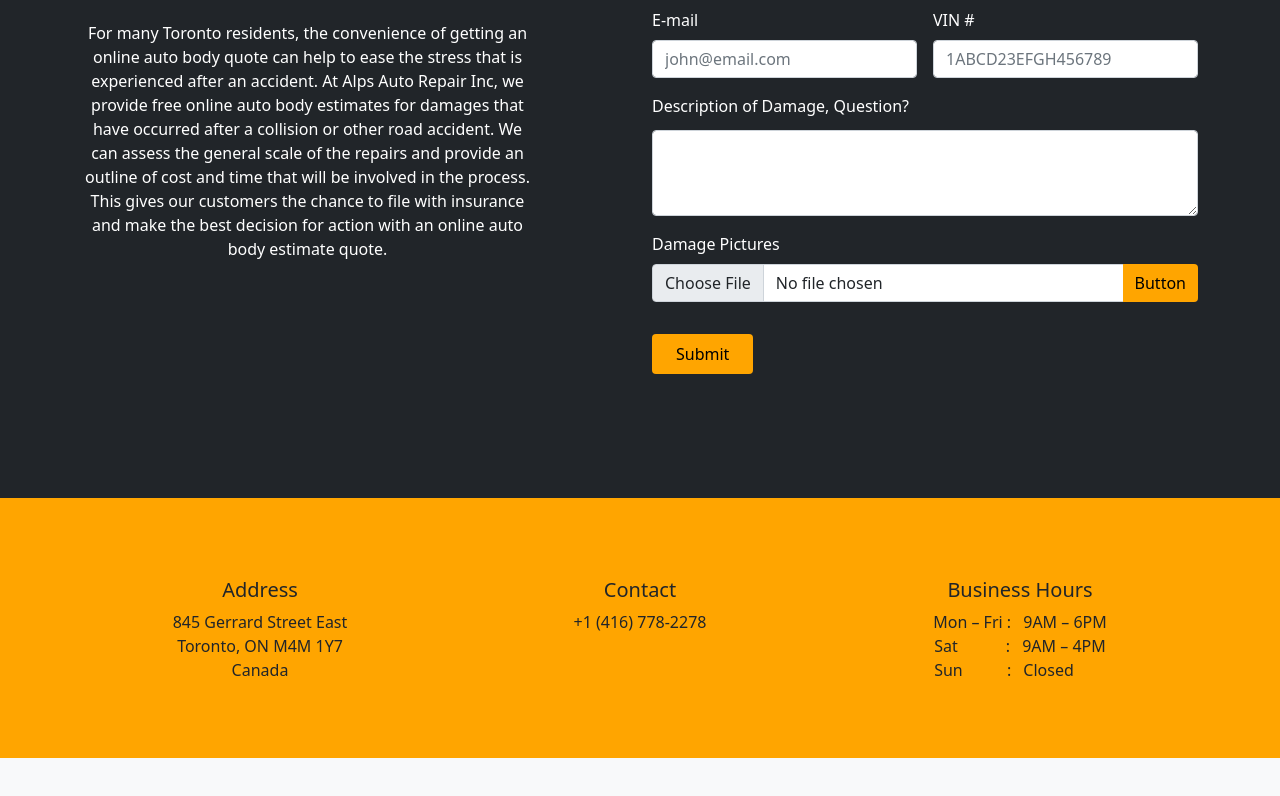
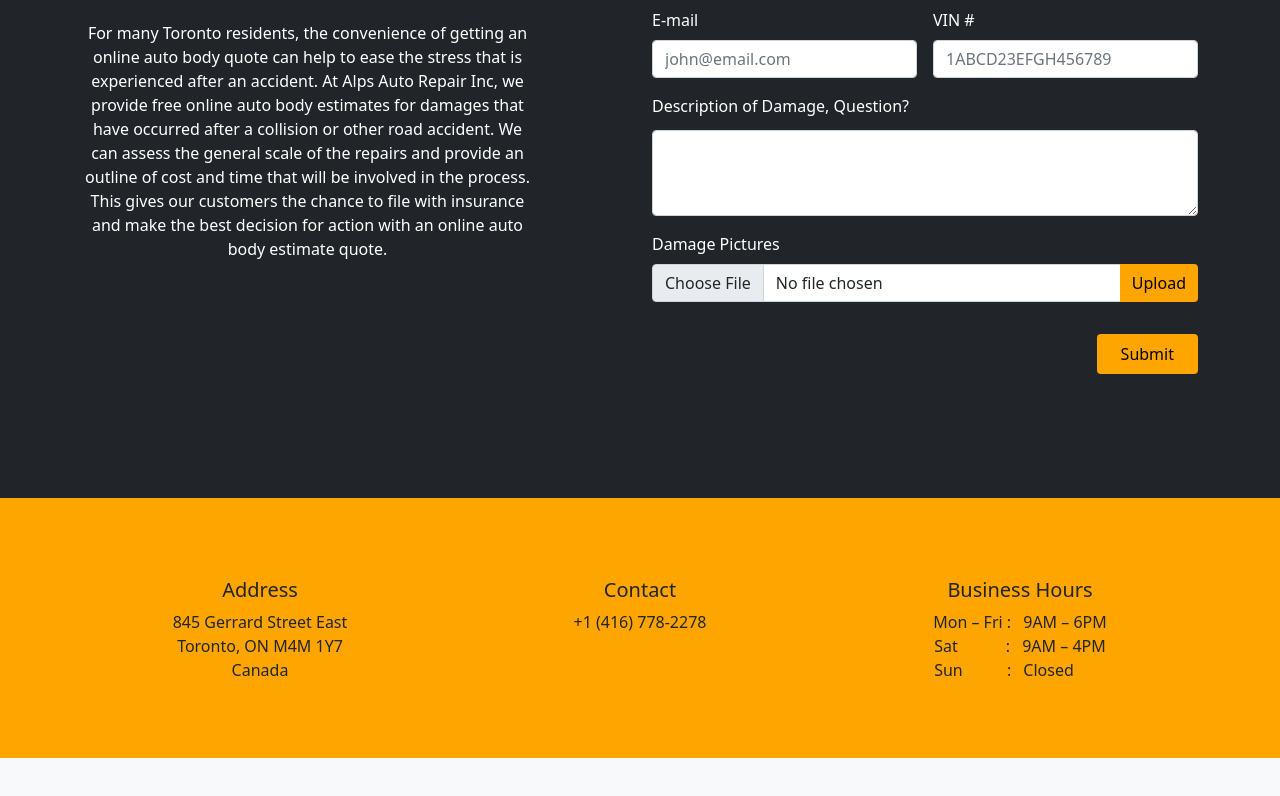
Before and after one commit to yimkawai/ABCautobody, a plain HTML site: page index.html in a window 1280 px wide. Shown: the part 2350-3146 px from the top of the page. Drawn offline with nearby package versions, Linux system fonts and the light colour scheme.

Commit message:
changed button to right side.

```diff
--- a/index.html
+++ b/index.html
@@ -156,10 +156,10 @@
                                         <label for="picture" class="form-label">Damage Pictures</label>
                                         <div class="input-group">
                                             <input type="file" class="form-control" id="inputGroupFile04" aria-describedby="inputGroupFileAddon04" aria-label="Upload">
-                                            <button class="btn btn-outline-secondary" type="button" id="inputGroupFileAddon04">Button</button>
+                                            <button class="btn btn-outline-secondary" type="button" id="inputGroupFileAddon04">Upload</button>
                                         </div> <!-- col-md-12 -->
                                     </div>
-                                    <div class="col-sm-6">
+                                    <div class="col-sm-12 d-flex justify-content-end">
                                     <button type="submit" class="btn btn-primary my-3 py-2 px-4">Submit</button>
                                     </div>
                                 </form>
```
